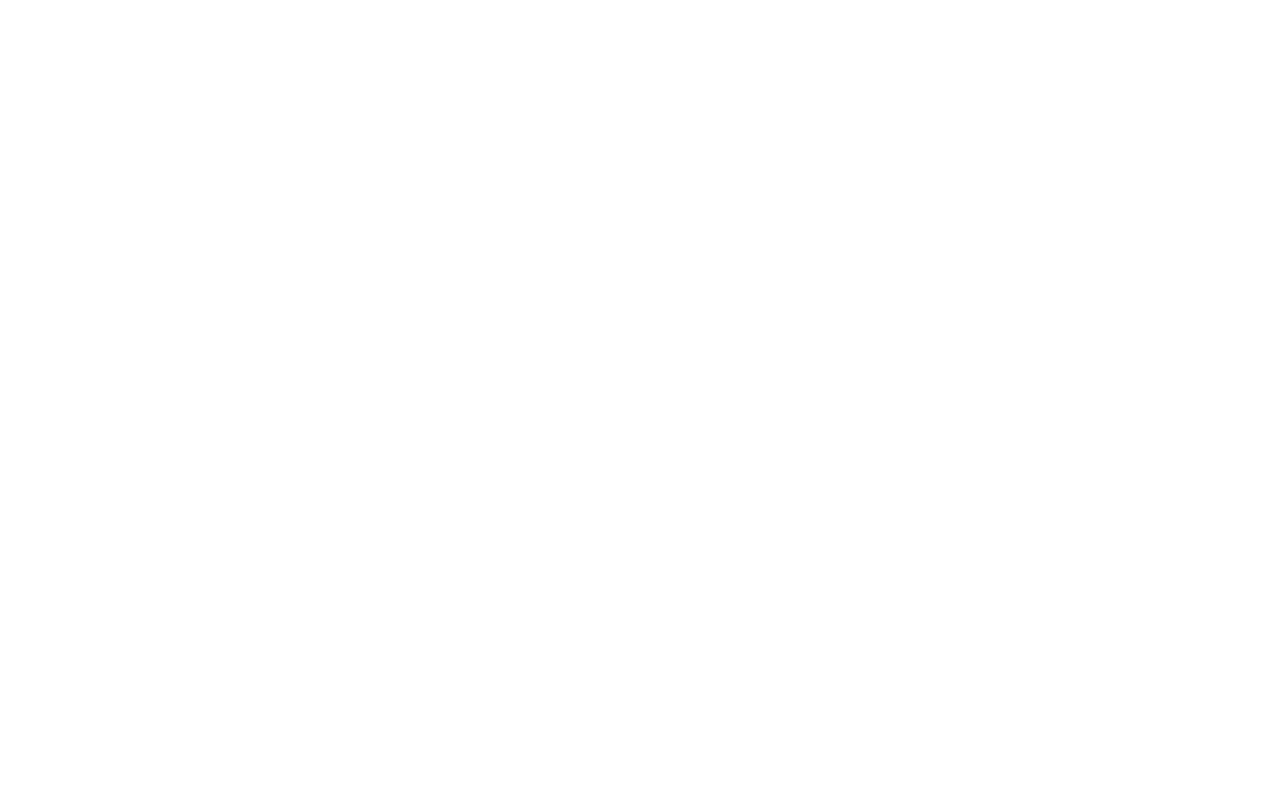
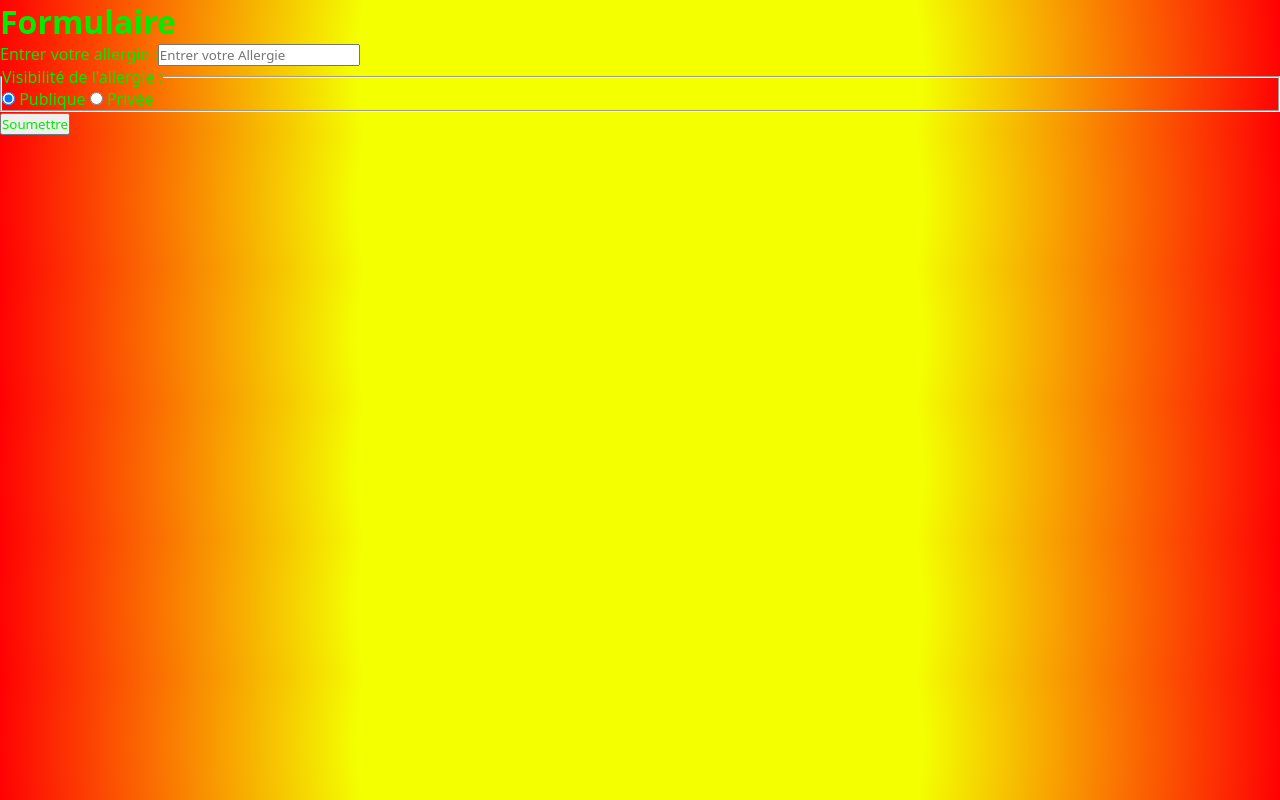
Before and after one commit to kilianrdgs/g4-allergy, a Nuxt app: page /formulaire in a window 1280 px wide. Before the commit this address had no page. Built offline with nearby package versions, Linux system fonts and the light colour scheme; a web font is replaced by a local one.

Commit message:
formulaire créé

```diff
--- /dev/null
+++ b/composants/TextInput.vue
@@ -0,0 +1,48 @@
+<template>
+
+    <div>
+
+        <form @submit.prevent="submitForm">
+        <label for="allergyInput">Entrer votre allergie :</label>
+        <input type="text" id="allergyInput" v-model="allergy" placeholder="Entrer votre Allergie" required>
+
+        <fieldset>
+            <legend>Visibilité de l'allergie :</legend>
+            <label>
+            <input type="radio" v-model="visibility" value="public"> Publique
+            </label>
+            <label>
+            <input type="radio" v-model="visibility" value="private"> Privée
+            </label>
+        </fieldset>
+
+        <button type="submit">Soumettre</button>
+        </form>
+    </div>
+
+</template>
+
+<script>
+
+export default {
+    data() {
+        return {
+        allergy: '',
+        visibility: 'public'
+        }
+    },
+    methods: {
+        submitForm() {
+        // console.log('Allergie soumise :', this.allergy);
+        // console.log('Visibilité de l\'allergie :', this.visibility);
+        this.allergy = '';
+        this.visibility = 'public';
+        }
+    }
+}
+
+</script>
+
+<style scoped>
+
+</style>
--- /dev/null
+++ b/pages/formulaire/index.vue
@@ -0,0 +1,29 @@
+<template>
+    <div>
+        <h1>Formulaire</h1>
+
+        <TextInput v-model="textInput" placeholder="Entrer votre Allergie" />
+
+    </div>
+</template>
+
+<script>
+    import TextInput from '@/composants/TextInput.vue'
+
+export default {
+  components: {
+    TextInput
+  },
+  data() {
+    return {
+      textInput: ''
+    }
+  }
+}
+</script>
+
+<style scoped>
+
+
+
+</style>
```
